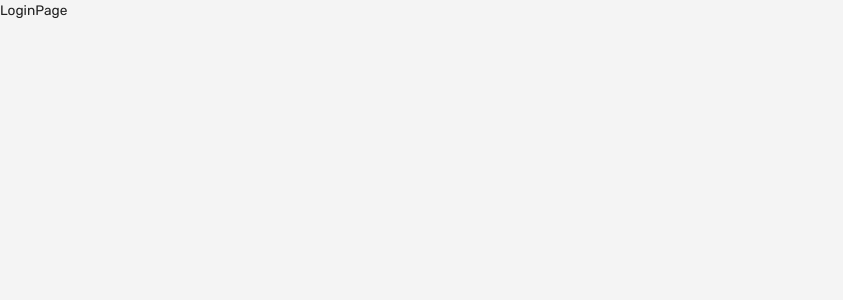
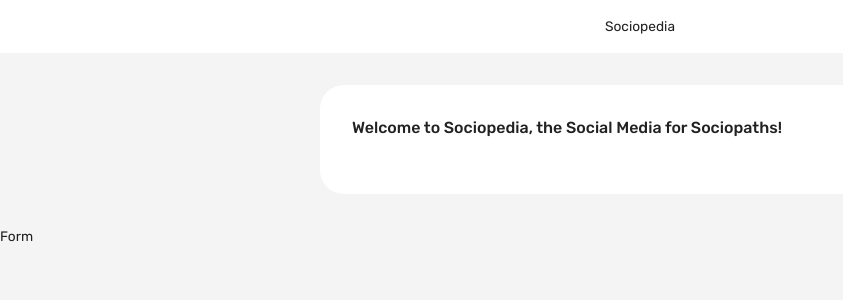
Before and after one commit to KeithGalway/fakebook, a React (Create React App) app: page / in a window 1280 px wide. Shown: the top 300 px of the page, without its empty margins (0-843 px from the left). Built offline with nearby package versions, Linux system fonts and the light colour scheme.

Commit message:
created loginPage
created the loginPage for fakebook

```diff
--- /dev/null
+++ b/src/scenes/loginPage/Form.jsx
@@ -0,0 +1,9 @@
+import React from 'react'
+
+export const Form = () => {
+  return (
+    <div>Form</div>
+  )
+}
+
+export default Form
--- a/src/scenes/loginPage/index.jsx
+++ b/src/scenes/loginPage/index.jsx
@@ -1,6 +1,36 @@
+import { Box, Typography, useTheme, useMediaQuery } from '@mui/material'
+import Form from './Form'
+
 const LoginPage = () => {
+    const theme = useTheme()
+    const isNonMobileScreens = useMediaQuery('(min-width: 1000px)')
+
     return (
-        <div>LoginPage</div>
+        <Box>
+            <Box
+                width="100%"
+                backgroundColor={theme.palette.background.alt}
+                p="1rem 6%"
+                textAlign="center"
+            >
+                <Typography>
+                    Sociopedia
+                </Typography>
+            </Box>
+
+            <Box
+                width={isNonMobileScreens ? "50%" : "93%"}
+                p="2rem"
+                m="2rem auto"
+                borderRadius="1.5rem"
+                backgroundColor={theme.palette.background.alt}
+            >
+                <Typography fontWeight="500" variant="h5" sx={{ mb: "1.5rem" }}>
+                    Welcome to Sociopedia, the Social Media for Sociopaths!
+                </Typography>
+            </Box>
+            <Form />
+        </Box>
     )
 }
 
```
